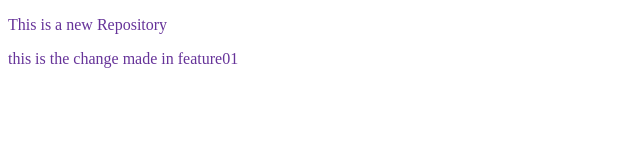
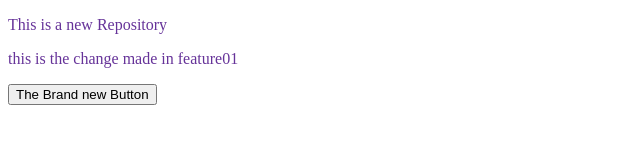
Before and after one commit to Dipa-chiniyaa/LMS, a plain HTML site: page index.html in a window 1280 px wide. Shown: the whole page, without its empty margins (0-640 px from the left). Drawn offline with Linux system fonts and the light colour scheme.

Commit message:
adding button to learn if both features have same code to modify then how merging take place

```diff
--- a/index.html
+++ b/index.html
@@ -10,6 +10,7 @@
 
     <p>This is a new Repository</p>
     <p>this is the change made in feature01</p>
+    <button>The Brand new Button</button>
 
 </body>
 </html>
```
